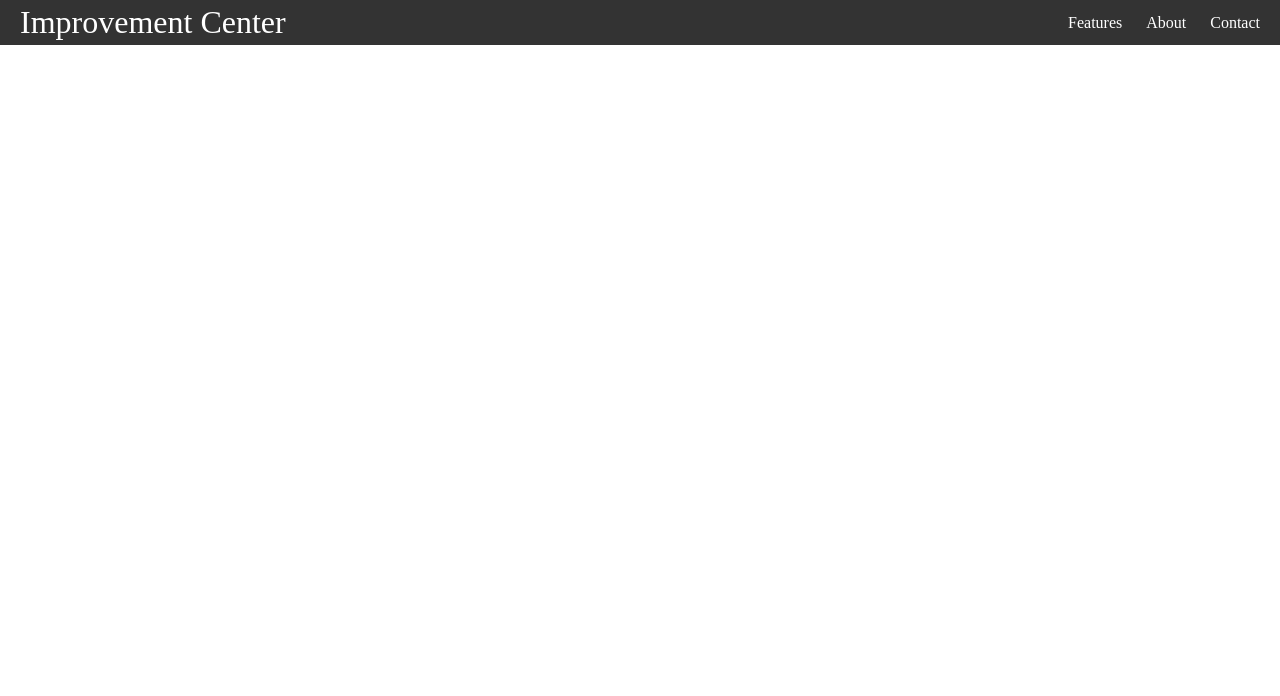
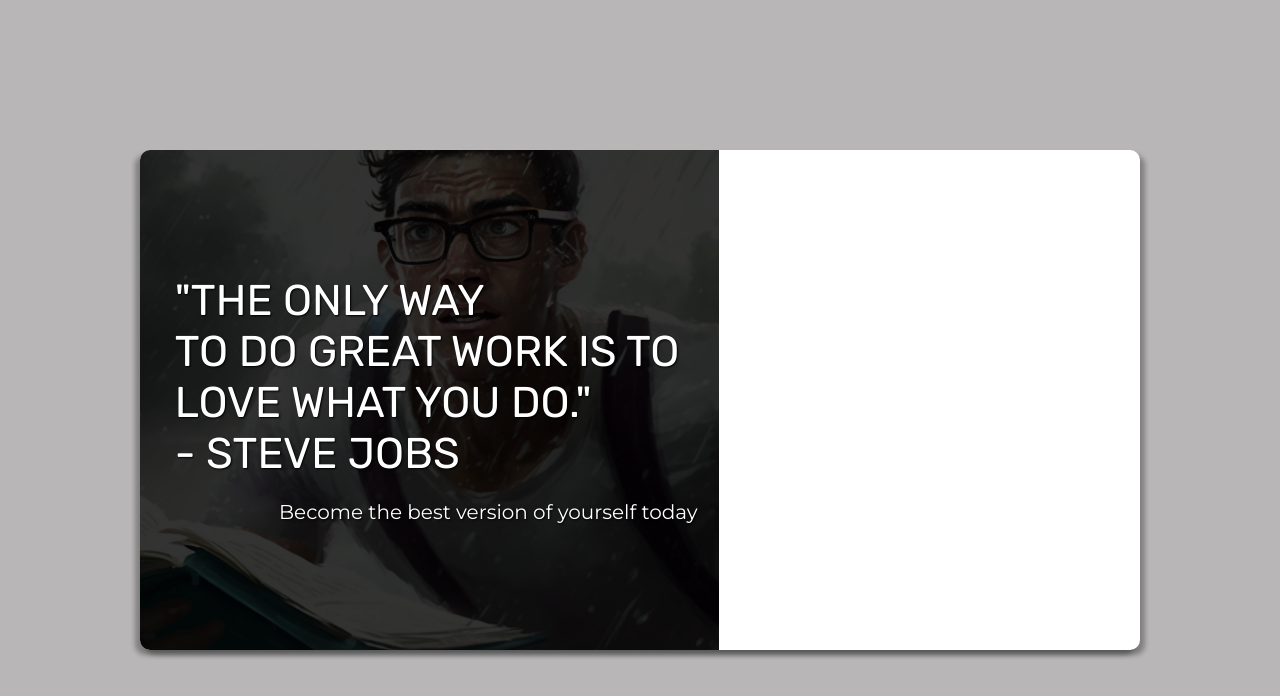
Before and after one commit to m1ckeyyy/login-app-UI, a React (Vite) app in the folder client/: page /login in a window 1280 px wide. Shown: the top 696 px of the page. Built offline with nearby package versions, Linux system fonts and the light colour scheme.

Commit message:
login section

```diff
--- a/client/package.json
+++ b/client/package.json
@@ -11,7 +11,8 @@
   "dependencies": {
     "react": "^18.2.0",
     "react-dom": "^18.2.0",
-    "react-router-dom": "^6.8.1"
+    "react-router-dom": "^6.8.1",
+    "sass": "^1.58.3"
   },
   "devDependencies": {
     "@types/react": "^18.0.27",
--- a/client/src/App.jsx
+++ b/client/src/App.jsx
@@ -4,6 +4,8 @@
 import Features from "./pages/Features";
 import About from "./pages/About";
 import Home from "./pages/Home";
+import Login from "./pages/Login";
+
 import { Route, Routes } from "react-router-dom";
 
 import "./App.css";
@@ -11,12 +13,13 @@
 function App() {
   return (
     <>
-      <Navbar />
+      {/* <Navbar /> */}
       <Routes>
         <Route path="/" element={<Home />} />
         <Route path="/about" element={<About />} />
         <Route path="/features" element={<Features />} />
         <Route path="/contact" element={<Contact />} />
+        <Route path="/login" element={<Login />} />
       </Routes>
     </>
   );
--- a/client/src/components/Navbar.jsx
+++ b/client/src/components/Navbar.jsx
@@ -1,20 +1,25 @@
+import { Link } from "react-router-dom";
+
 export default function Navbar() {
   return (
     <nav className="nav">
-      <a href="/" className="site-title">
+      <Link to="/" className="site-title">
         Improvement Center
-      </a>
+      </Link>
       <ul>
         <li>
-          <a href="/features">Features</a>
+          <Link to="/features">Features</Link>
         </li>
 
         <li>
-          <a href="/about">About</a>
+          <Link to="/about">About</Link>
         </li>
 
         <li>
-          <a href="/contact">Contact</a>
+          <Link to="/contact">Contact</Link>
+        </li>
+        <li>
+          <Link to="/login">Login</Link>
         </li>
       </ul>
       {/* Dark theme
--- /dev/null
+++ b/client/src/pages/Login.jsx
@@ -0,0 +1,23 @@
+import "./styles/Login.scss";
+export default function Login() {
+  return (
+    <div className="login-container">
+      <div className="login-box">
+        <div className="image-container">
+          <img src="images/login-img.png" alt="Login Image" />
+          <div className="quote">
+            "THE ONLY WAY
+            <br /> TO DO GREAT WORK IS TO LOVE WHAT YOU DO."
+            <br /> - STEVE JOBS
+          </div>
+          <div className="quote-2">
+            Become the best version of yourself today
+          </div>
+        </div>
+        <div className="form-container">
+          <form></form>
+        </div>
+      </div>
+    </div>
+  );
+}
--- /dev/null
+++ b/client/src/pages/styles/Login.scss
@@ -0,0 +1,92 @@
+@import url("https://fonts.googleapis.com/css2?family=Rubik&display=swap");
+@import url("https://fonts.googleapis.com/css2?family=Montserrat&display=swap");
+
+$quoteTextFontFamily: "Rubik", sans-serif;
+
+body {
+  background-color: rgb(184 182 182);
+}
+
+.login-container {
+  //   border-radius: 10px;
+
+  display: flex;
+  justify-content: center;
+  align-items: center;
+  height: 100vh;
+}
+
+.login-box {
+  margin: 20px;
+  display: flex;
+  width: calc(70vw + 50%);
+  max-width: 1000px;
+  background-color: #fff;
+  box-shadow: 5px 5px 5px rgba(0, 0, 0, 0.3), -5px 5px 5px rgba(0, 0, 0, 0.3);
+  border-radius: 10px;
+}
+
+.image-container {
+  border-radius: 10px 0 0 10px;
+  width: 70%;
+  position: relative;
+  height: 0;
+  padding-bottom: 50%;
+}
+
+img {
+  position: absolute;
+  top: 0;
+  left: 0;
+  width: 100%;
+  height: 100%;
+  object-fit: cover;
+  border-radius: 10px 0 0 10px;
+
+  filter: brightness(0.2);
+}
+
+.form-container {
+  width: 50%;
+  padding: 20px;
+}
+.quote {
+  font-family: $quoteTextFontFamily;
+  position: absolute;
+  top: 25%;
+  left: 6%;
+  //   transform: translate(-50%, -50%);
+  font-size: 43px;
+  color: white;
+  text-shadow: 1px 1px 2px black;
+}
+.quote-2 {
+  font-family: "Montserrat";
+  position: absolute;
+  top: 70%;
+  left: 24%;
+  //   transform: translate(-50%, -50%);
+  font-size: 20px;
+  color: white;
+  text-shadow: 1px 1px 2px black;
+}
+@media (max-width: 992px) {
+  .login-box {
+    flex-direction: column;
+    width: 100%;
+  }
+  .image-container {
+    display: none;
+    // width: 100%;
+    // padding-bottom: 0;
+  }
+  img {
+    position: static;
+    width: 100%;
+    height: auto;
+    object-fit: contain;
+  }
+  .form-container {
+    width: 100%;
+  }
+}
```
Also changed, not shown: client/public/images/login-img.png (added), 1 other file (tests, documents, lock files or other folders).
